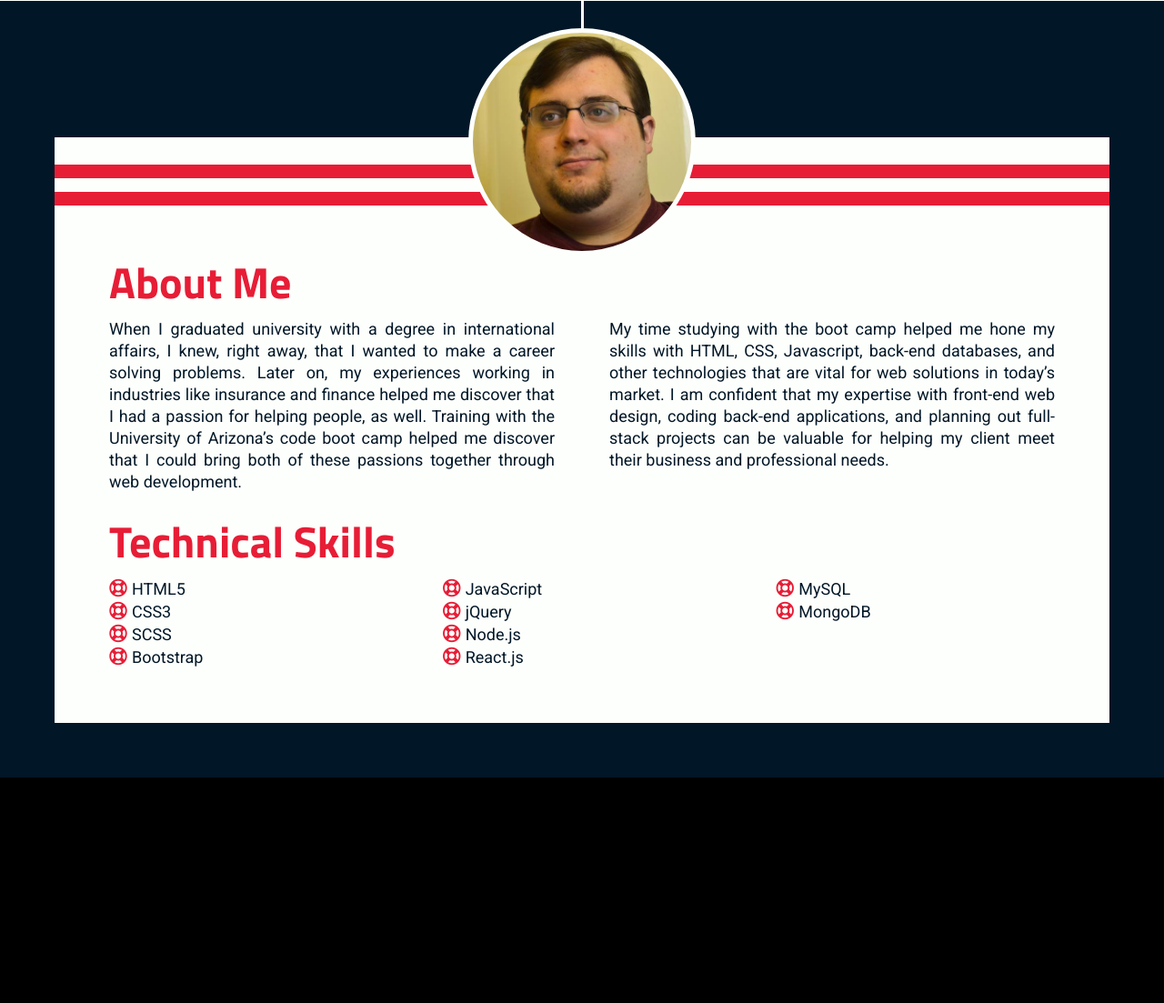
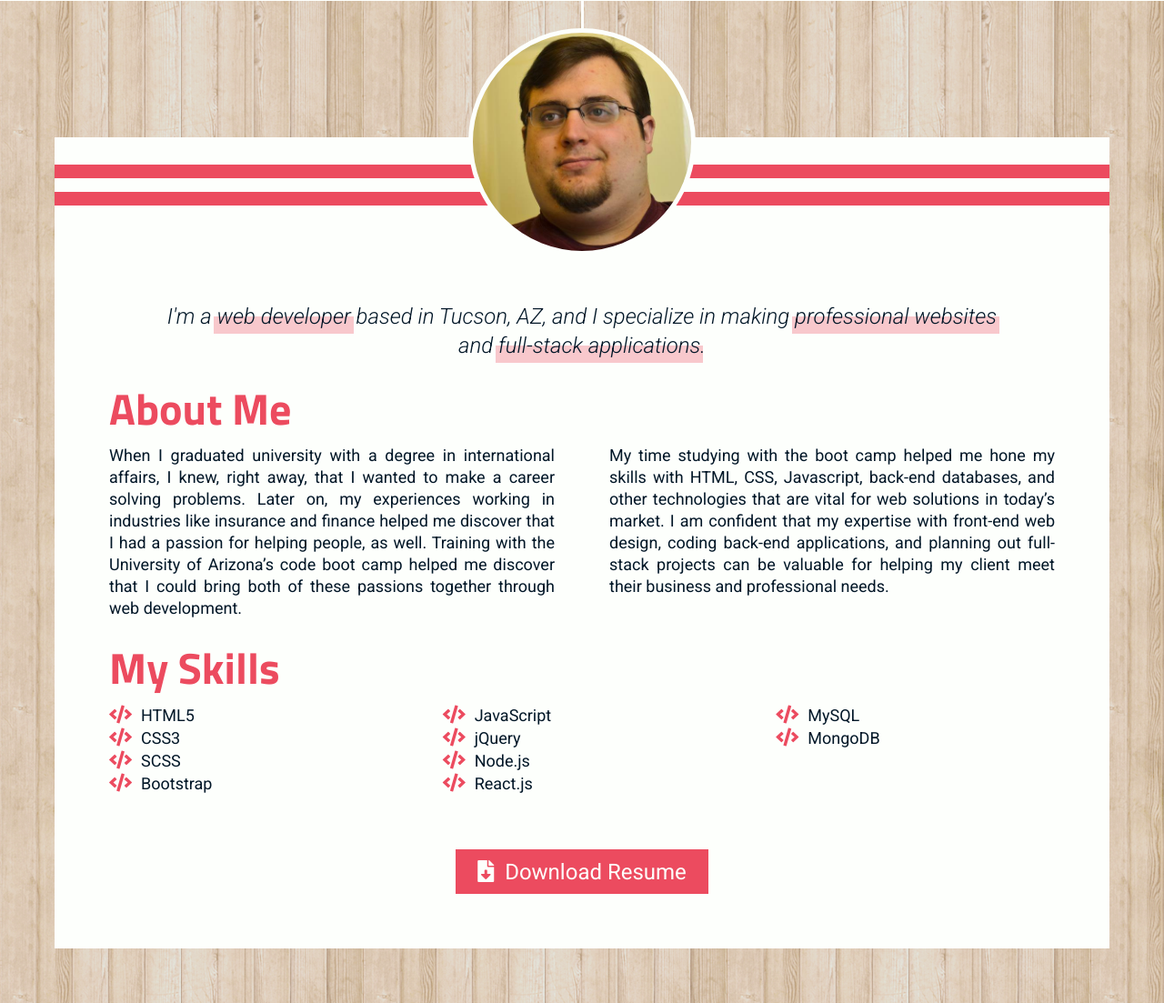
Before and after one commit to bking1989/Personal-Portfolio-Project, a plain HTML site: page index.html in a window 1280 px wide. Shown: the part 799-1902 px from the top of the page at 91% size. Before the commit the page ends 1654 px from the top, so only its background shows below. Drawn offline with Linux system fonts and the light colour scheme.

Commit message:
Made progress with about section, need to add portfolio link

```diff
--- a/css/main.scss
+++ b/css/main.scss
@@ -3,12 +3,12 @@
 
 // Body
 body {
+    background: black;
     height: 100%;
     margin: 0;
     padding: 0;
     position: relative;
     width: 100%;
-    background: black;
 }
 
 br {
@@ -145,7 +145,8 @@ div#landing {
 
 // About Me
 div#about {
-    background: $navy-blue;
+    background-image: url("../images/about_bg.webp");
+    background-repeat: repeat;
     display: grid;
     grid-template-columns: 60px auto 60px;
     grid-template-rows: 60px 240px auto 60px;
@@ -177,6 +178,18 @@ div#about {
         right: 0;
         top: 0;
         width: 3px;
+        z-index: 2;
+    }
+
+    &:after {
+        content: "";
+        background: rgba(0,0,0,0.1);
+        bottom: 0;
+        left: 0;
+        position: absolute;
+        right: 0;
+        top: 0;
+        z-index: 1;
     }
 
     div#picture {
@@ -202,7 +215,9 @@ div#about {
         background: $white;
         grid-column: 2;
         grid-row: 3;
-        padding: 0 0 60px 0;
+        padding: 0 0 30px 0;
+        position: relative;
+        z-index: 2;
 
         &:before {
             content: "";
@@ -224,6 +239,10 @@ div#about {
             }
         }
 
+        @media #{$mobile} {
+            padding: 0 0 30px ;
+        }
+
         h1 {
             color: $royal-red;
             display: block;
@@ -240,6 +259,43 @@ div#about {
 
             @media #{$mobileAlt}, #{$tablet} {
                 margin: 15px 30px;
+            }
+        }
+
+        h2 {
+            color: $navy-blue;
+            font-family: $body;
+            font-size: 24px;
+            font-style: italic;
+            font-weight: 300;
+            line-height: 32px;
+            margin: 60px 120px 30px;
+            overflow-wrap: break-word;
+            text-align: center;
+
+            @media #{$mobile}, #{$mobileAlt} {
+                font-size: 20px;
+                line-height: 32px;
+                margin: 30px;
+            }
+
+            span {
+                display: inline-block;
+                position: relative;
+                z-index: inherit;
+
+                &:before {
+                    content: "";
+                    background: $royal-red;
+                    bottom: 0;
+                    left: 0;
+                    margin: 0 -3px -3px;
+                    opacity: 0.3;
+                    position: absolute;
+                    right: 0;
+                    top: 50%;
+                    z-index: -1;
+                }
             }
         }
 
@@ -283,10 +339,6 @@ div#about {
             }
         }
 
-        @media #{$mobile} {
-            padding: 0 0 30px ;
-        }
-
         ul {
             -moz-column-count: 3;
             -moz-column-gap: 60px;
@@ -296,7 +348,7 @@ div#about {
             column-gap: 60px;
             list-style-position: inside;
             list-style-type: none;
-            margin: 0 60px;
+            margin: 0 60px 30px;
 
             @media #{$mobile} {
                 -moz-column-count: 2;
@@ -308,7 +360,7 @@ div#about {
             }
 
             @media #{$mobile}, #{$mobileAlt}, #{$tablet} {
-                margin: 0 30px;
+                margin: 0 30px 30px;
             }
 
             li {
@@ -320,8 +372,8 @@ div#about {
                 i {
                     color: $royal-red;
                     font-size: 20px;
-                    margin: 0 0.25em 0 0;
                     line-height: 24px;
+                    margin: 0 0.5em 0 0;
                 }
 
                 @media #{$mobile}, #{$mobileAlt} {
@@ -329,5 +381,33 @@ div#about {
                 }
             }
         }
+
+        div.button {
+            margin: 60px 60px 30px;
+            text-align: center;
+
+            @media #{$mobile}, #{$mobileAlt} {
+                margin: 30px;
+            }
+
+            a {
+                background: $royal-red;
+                color: $white;
+                display: inline-block;
+                font-family: $body;
+                font-size: 24px;
+                font-weight: 300;
+                padding: 0.5em 1em;
+                text-decoration: none;
+
+                i {
+                    margin-right: 0.5em;
+                }
+
+                @media #{$mobile}, #{$mobileAlt} {
+                    font-size: 20px;
+                }
+            }
+        }
     }
 }
--- a/css/partials/_colors.scss
+++ b/css/partials/_colors.scss
@@ -2,6 +2,7 @@
 
 $light-teal: #2EC4B6;
 $navy-blue: #011627;
-$royal-red: #E71D36;
+// $royal-red: #E71D36;
+$royal-red: #EC4B5F;
 $white: #FDFFFC;
 $yellow: #FF9F1C;
--- a/css/partials/_fonts.scss
+++ b/css/partials/_fonts.scss
@@ -1,4 +1,4 @@
-@import url("https://fonts.googleapis.com/css?family=Roboto:400,400i,500|Titillium+Web:400,700");
+@import url("https://fonts.googleapis.com/css?family=Roboto:300i,400,400i,500|Titillium+Web:400,700");
 
 $header: 'Titillium Web', Haettenschweiler, "Franklin Gothic Bold", "Helvetica Inserat", "Bitstream Vera Sans Bold", "Arial Black", sans-serif;
 $body: 'Roboto', -apple-system, 'San Francisco', 'Segoe UI', 'Helvetica Neue', Helvetica, Arial, sans-serif;
--- a/index.html
+++ b/index.html
@@ -21,24 +21,28 @@
         <div id="about">
             <div id="picture"></div>
             <div id="content">
+                <h2>I'm a <span>web developer</span> based in Tucson, AZ, and I specialize in making <span>professional websites</span> and  <span>full-stack applications</span>.</h2>
                 <h1>About Me</h1>
                 <div class="row">
                     <p>When I graduated university with a degree in international affairs, I knew, right away, that I wanted to make a career solving problems. Later on, my experiences working in industries like insurance and finance helped me discover that I had a passion for helping people, as well. Training with the University of Arizona’s code boot camp helped me discover that I could bring both of these passions together through web development.</p>
                     <p>My time studying with the boot camp helped me hone my skills with HTML, CSS, Javascript, back-end databases, and other technologies that are vital for web solutions in today’s market. I am confident that my expertise with front-end web design, coding back-end applications, and planning out full-stack projects can be valuable for helping my client meet their business and professional needs.</p>
                 </div>
-                <h1>Technical Skills</h1>
+                <h1>My Skills</h1>
                 <ul>
-                    <li><i class="far fa-life-ring"></i>HTML5</li>
-                    <li><i class="far fa-life-ring"></i>CSS3</li>
-                    <li><i class="far fa-life-ring"></i>SCSS</li>
-                    <li><i class="far fa-life-ring"></i>Bootstrap</li>
-                    <li><i class="far fa-life-ring"></i>JavaScript</li>
-                    <li><i class="far fa-life-ring"></i>jQuery</li>
-                    <li><i class="far fa-life-ring"></i>Node.js</li>
-                    <li><i class="far fa-life-ring"></i>React.js</li>
-                    <li><i class="far fa-life-ring"></i>MySQL</li>
-                    <li><i class="far fa-life-ring"></i>MongoDB</li>
+                    <li><i class="fas fa-code"></i>HTML5</li>
+                    <li><i class="fas fa-code"></i>CSS3</li>
+                    <li><i class="fas fa-code"></i>SCSS</li>
+                    <li><i class="fas fa-code"></i>Bootstrap</li>
+                    <li><i class="fas fa-code"></i>JavaScript</li>
+                    <li><i class="fas fa-code"></i>jQuery</li>
+                    <li><i class="fas fa-code"></i>Node.js</li>
+                    <li><i class="fas fa-code"></i>React.js</li>
+                    <li><i class="fas fa-code"></i>MySQL</li>
+                    <li><i class="fas fa-code"></i>MongoDB</li>
                 </ul>
+                <div class="button">
+                    <a href="javascript:null(0);"><i class="fas fa-file-download"></i>Download Resume</a>
+                </div>
             </div>
         </div>
     </body>
```
Also changed, not shown: css/main.css, images/about_bg.webp (added), 1 other file.
